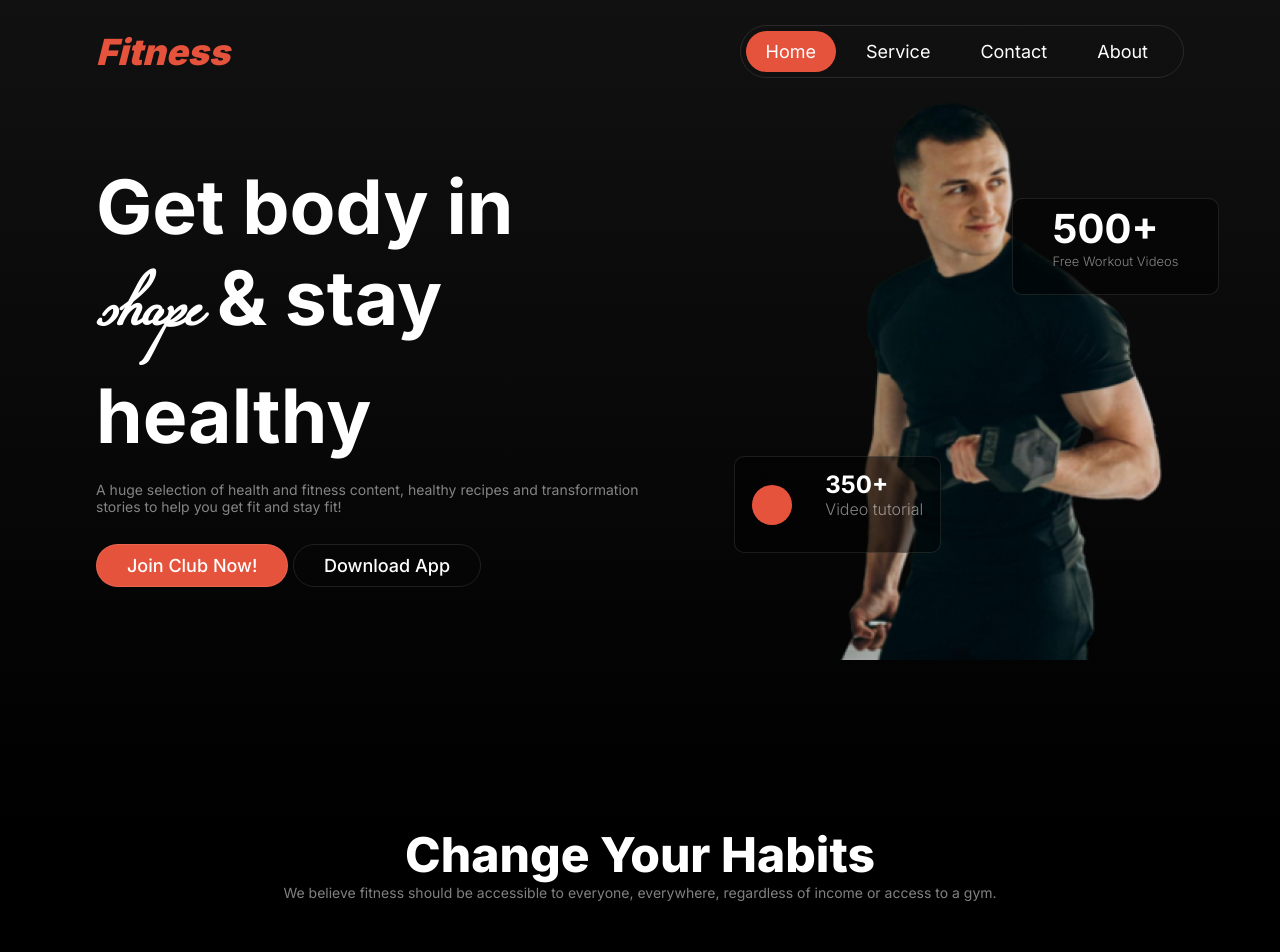
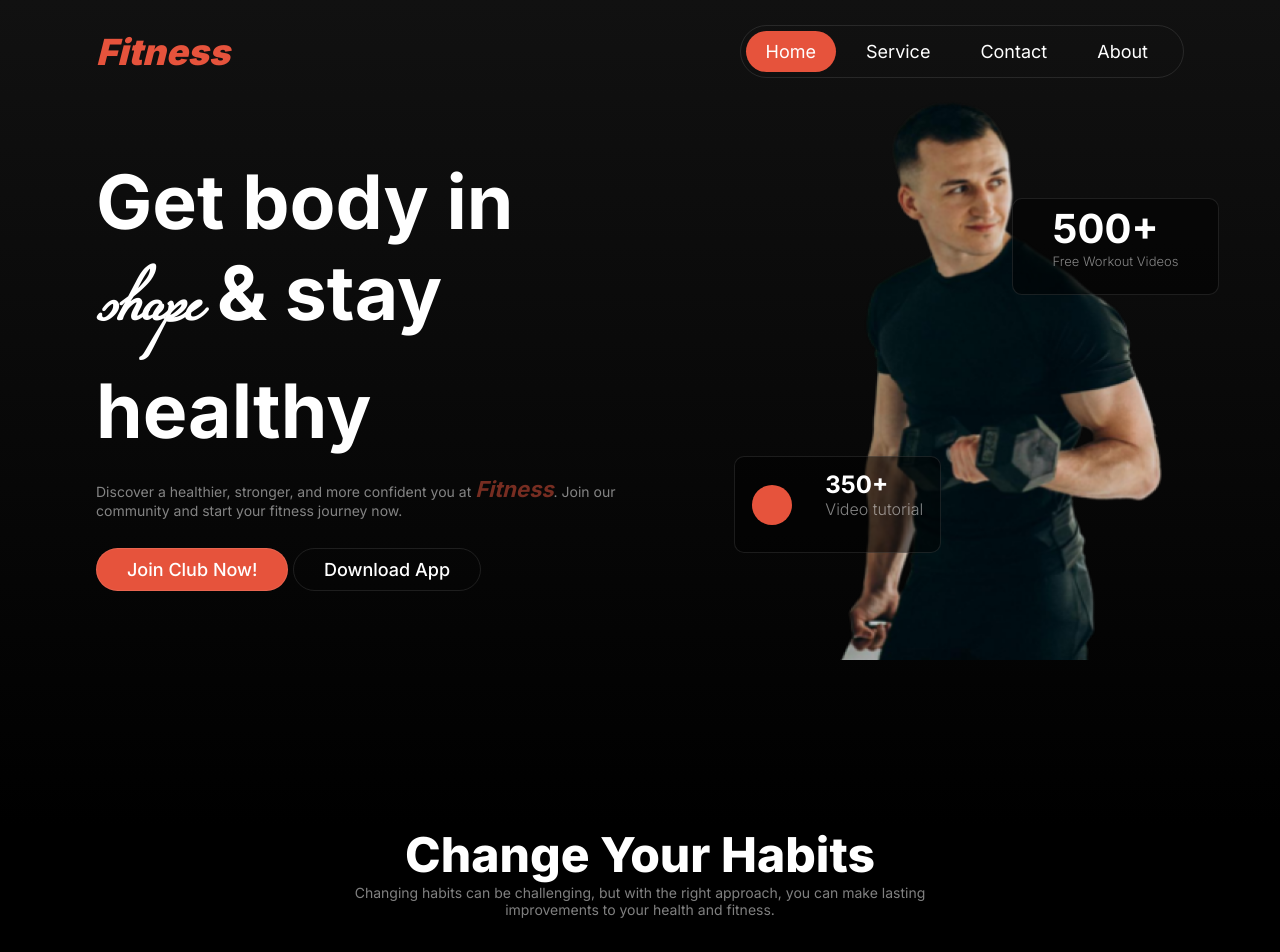
Before and after one commit to merazzak20/B10-Assignment2, a plain HTML site: page index.html in a window 1280 px wide. Shown: the top 952 px of the page. Drawn offline with Linux system fonts and the light colour scheme.

Commit message:
update some text content

```diff
--- a/index.html
+++ b/index.html
@@ -37,7 +37,7 @@
             <div class="container hero-container">
                 <div class="hero-content-box">
                     <h1 class="hero-title">Get body in <br> <span>shape</span> & stay <br> healthy</h1>
-                    <p class="hero-description secondary-text">A huge selection of health and fitness content, healthy recipes and transformation stories to help you get fit and stay fit!</p>
+                    <p class="hero-description secondary-text">Discover a healthier, stronger, and more confident you at <span>Fitness</span>. Join our community and start your fitness journey now.</p>
                     <div class="buttons">
                         <a class="join-btn" href="">Join Club Now!</a>
                         <a href="">Download App</a>
@@ -67,7 +67,7 @@
             <div class="container">
                 <div class="section-info">
                     <h3 class="section-title">Change Your Habits</h3>
-                    <p class="secondary-text">We believe fitness should be accessible to everyone, everywhere, regardless of income or access to a gym.</p>
+                    <p class="secondary-text">Changing habits can be challenging, but with the right approach, you can make lasting improvements to your health and fitness.</p>
                 </div>
                 <div class="habit-cards">
                     <div class="h-card h-card1">
--- a/style/style.css
+++ b/style/style.css
@@ -51,6 +51,8 @@ section{
 }
 .section-info{
     margin-bottom: 45px;
+    width: 60%;
+    margin: 0 auto;
 }
 .primary-btn{
     text-decoration: none;
@@ -153,6 +155,13 @@ section{
     text-align: right;
     width: 350px;
     height: 580px;
+}
+.hero-description span{
+    color: var(--primary-color);
+    font-size: 22px;
+    font-style: italic;
+    font-weight: 700;
+    opacity: 1;
 }
 .hero-image-box img{
     width: 100%;
```
